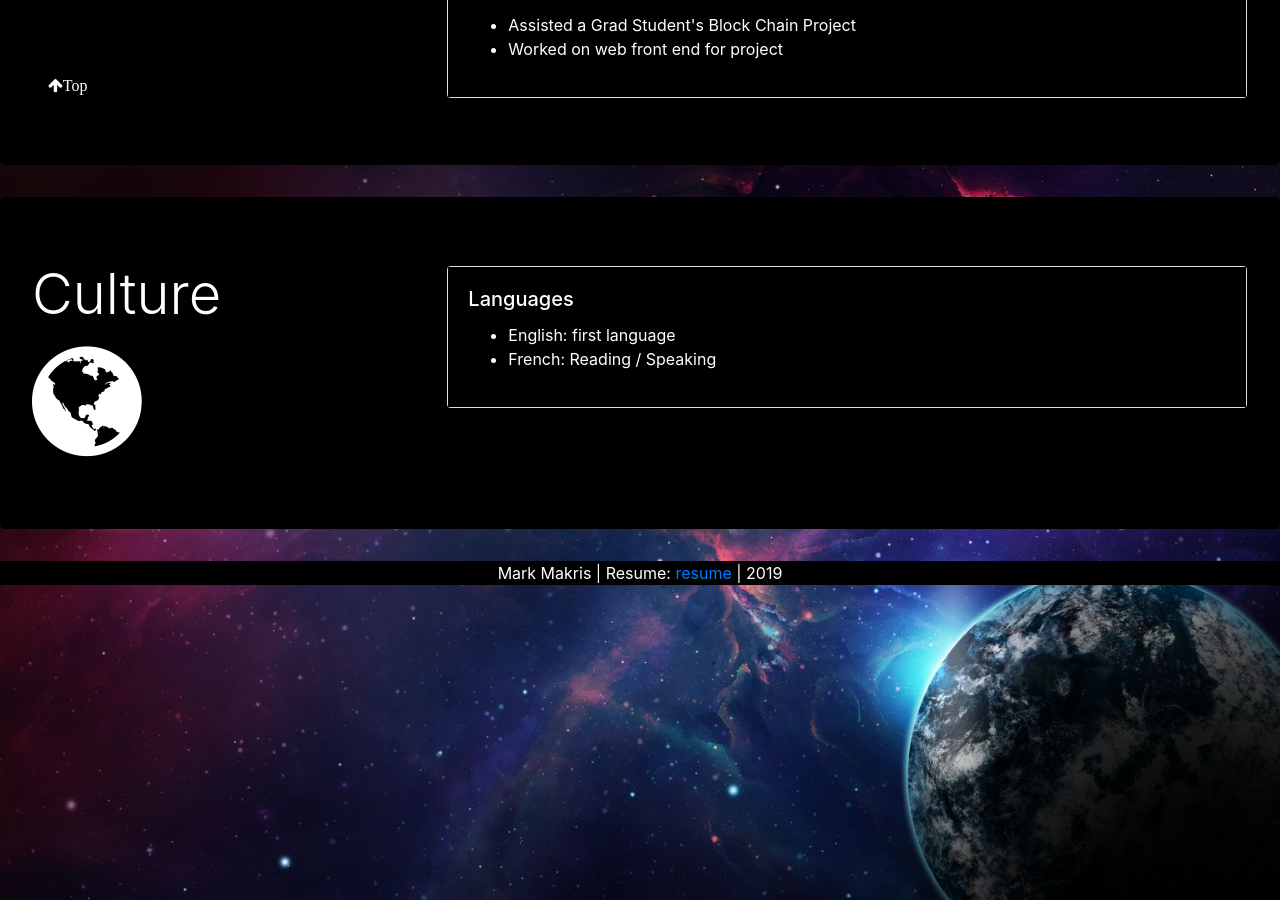
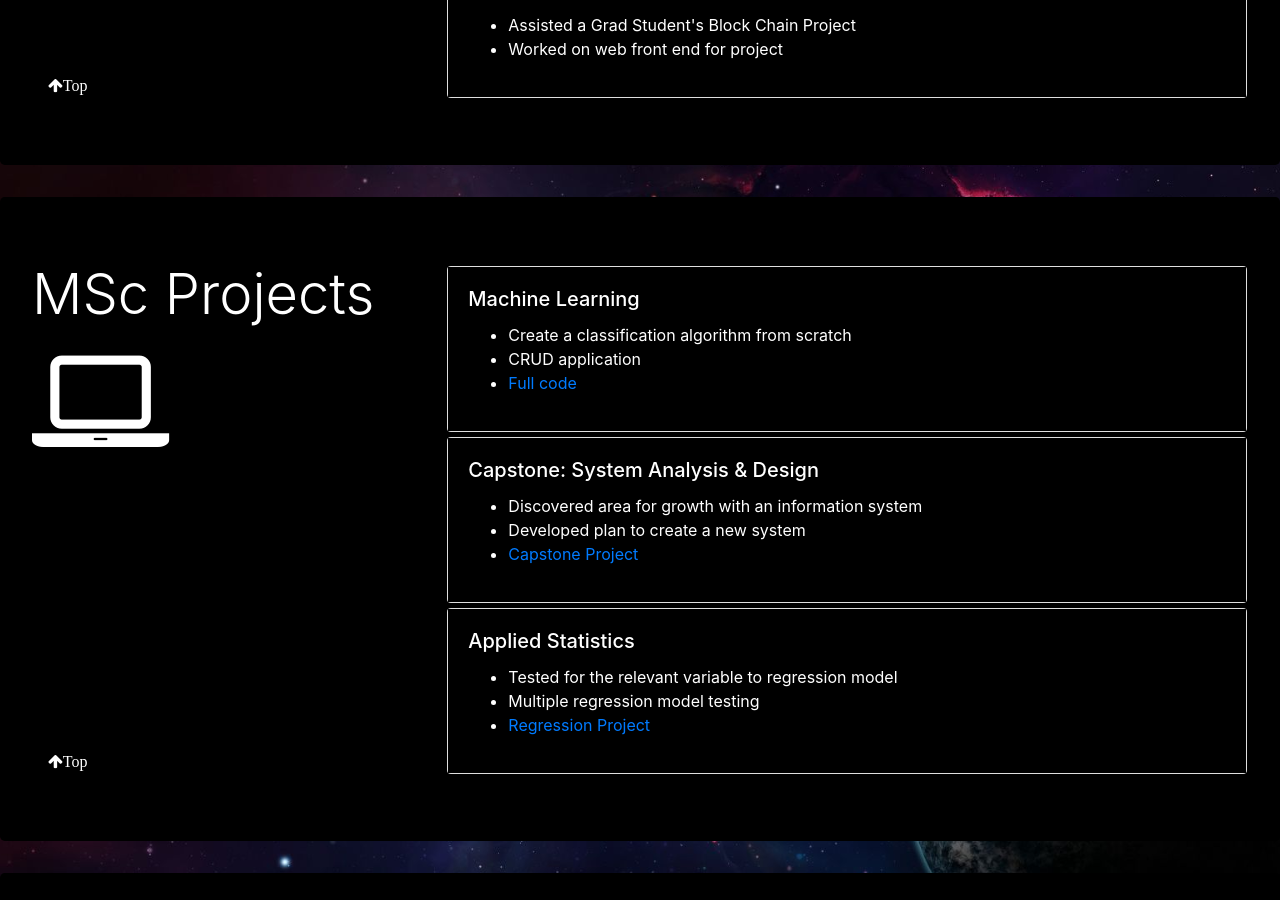
Before and after one commit to mmakris98/mmakris98.github.io, a Jekyll site: the page index.html, which Jekyll copies as it is, in a window 1280 px wide and 900 px high, scrolled down 2553 px. Built offline with Jekyll 4.4.1, drawn with Linux system fonts in a browser that asks for light colours.

Commit message:
Update index.html

```diff
--- a/index.html
+++ b/index.html
@@ -220,7 +220,7 @@
   </div>
 </div>
 
-<!-- Projects Section -->
+<!-- BS Projects Section -->
 <div id="projects" class="jumbotron">
   <div class="row">
     <!-- Left title & Icons -->
@@ -314,6 +314,84 @@
   </div>
 </div>
 
+<!-- MSc Projects Section -->
+<div id="projects" class="jumbotron">
+  <div class="row">
+    <!-- Left title & Icons -->
+    <div class="col-md-4">
+      <h1 class="display-4">MSc Projects</h1>
+      <i class="fa fa-laptop" style="color: white; font-size: 800%"></i>
+      <nav class="nav nav-pills nav-justified">
+        <a class="nav-link" href="#top" style="position: absolute; bottom: 0"><i class="fa fa-arrow-up">Top</i></a>
+      </nav>
+    </div>
+    <!-- Right info groups -->
+    <div class="col-md-8">
+      <!-- Machine Learning -->
+      <div class="card">
+        <div class="card-body">
+          <h5 class="card-title">
+            Machine Learning
+          </h5>
+          <ul>
+            <li class="card-text">
+              Create a classification algorithm from scratch
+            </li>
+            <li class="card-text">
+              CRUD application
+            </li>
+            <li class="card-text">
+              <a href="./assets/pdf/Final Code.pdf" target="_blank">Full code</a>
+            </li>
+          </ul>
+        </div>
+      </div>
+      <!-- Deep Learning -->
+      <div class="card">
+        <div class="card-body">
+          <h5 class="card-title">
+            Capstone: System Analysis & Design
+          </h5>
+          <ul>
+            <li class="card-text">
+              Discovered area for growth with an information system
+            </li>
+            <li class="card-text">
+              Developed plan to create a new system
+            </li>
+            <li class="card-text">
+              <a href="./assets/pdf/Final Capstone Project.pdf" target="_blank"
+                >Capstone Project</a
+              >
+            </li>
+          </ul>
+        </div>
+      </div>
+      <!-- Various -->
+      <div class="card">
+        <div class="card-body">
+          <h5 class="card-title">
+            Applied Statistics
+          </h5>
+          <ul>
+            <li class="card-text">
+              Tested for the relevant variable to regression model
+            </li>
+            <li class="card-text">
+              Multiple regression model testing
+            </li>
+            <li class="card-text">
+              <a href="./assets/pdf/454 proj.pdf" target="_blank"
+                >Regression Project</a
+              >
+            </li>
+          </ul>
+        </div>
+      </div>
+    </div>
+  </div>
+</div>
+
 <!-- Culture Section -->
 <div id="culture" class="jumbotron">
   <div class="row">
```
